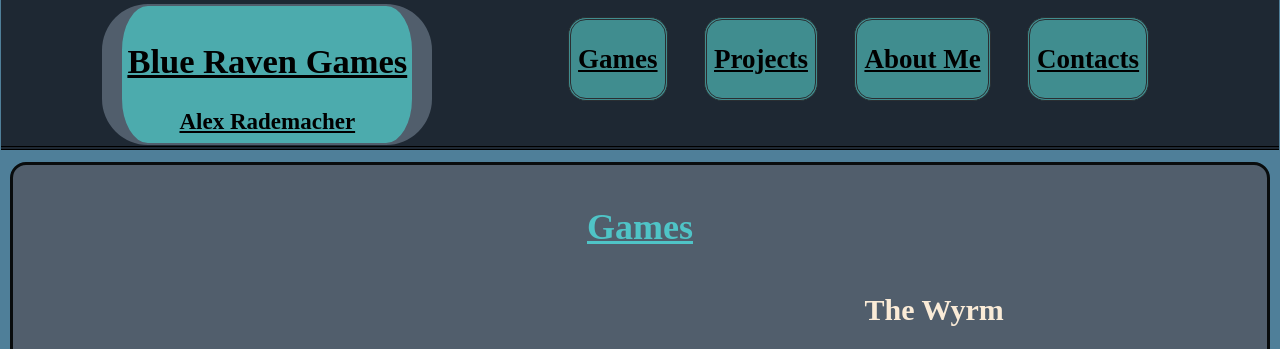
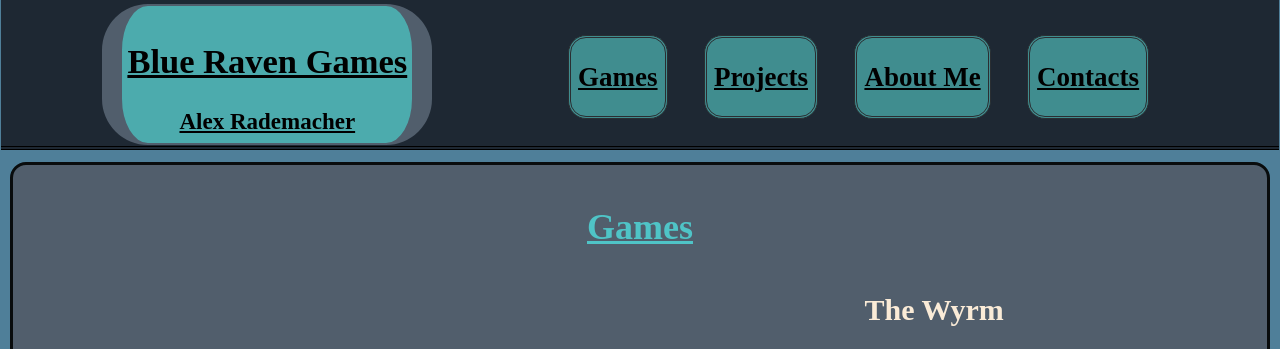
Before and after one commit to AlexRademacher/BlueRavenGames, a plain HTML site: page index.html in a window 1280 px wide. Shown: the top 349 px of the page. Drawn offline with Linux system fonts and the light colour scheme.

Commit message:
adjusted buttons

```diff
--- a/styles.css
+++ b/styles.css
@@ -55,6 +55,8 @@ section.topBar nav.topBarTitle:hover {
 
 #SmallTitle {
     margin: 1px;
+    position: relative;
+    transform-origin: top;
 }
 
 section.topBar section {
@@ -219,6 +221,14 @@ div.TabContent {
 }
 
 
+@media only screen and (min-width: 994px){
+    section.topBar section{
+        padding-top: 18px;
+        height: 200px;
+        width: 650px;
+    }
+}
+
 @media only screen and (min-width: 625px){
         section.topBar section{
             height: 120px;
```
